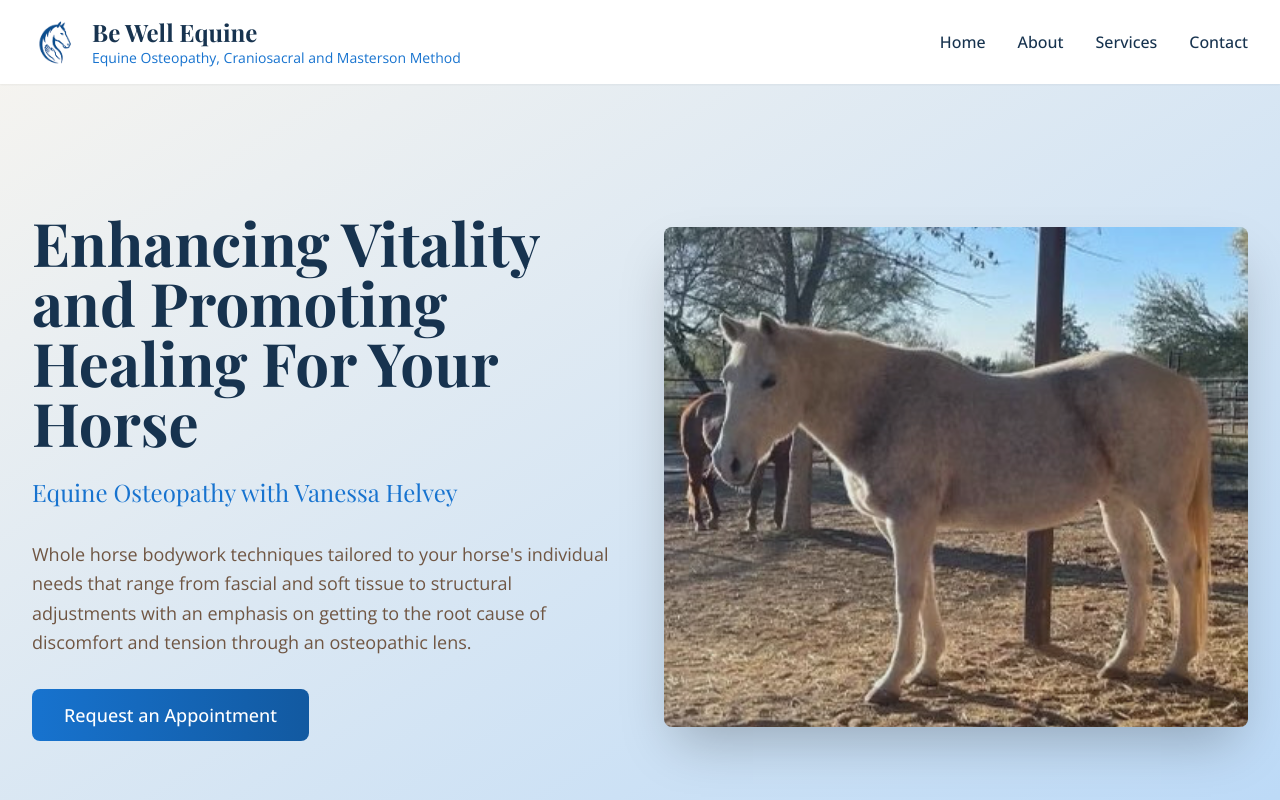
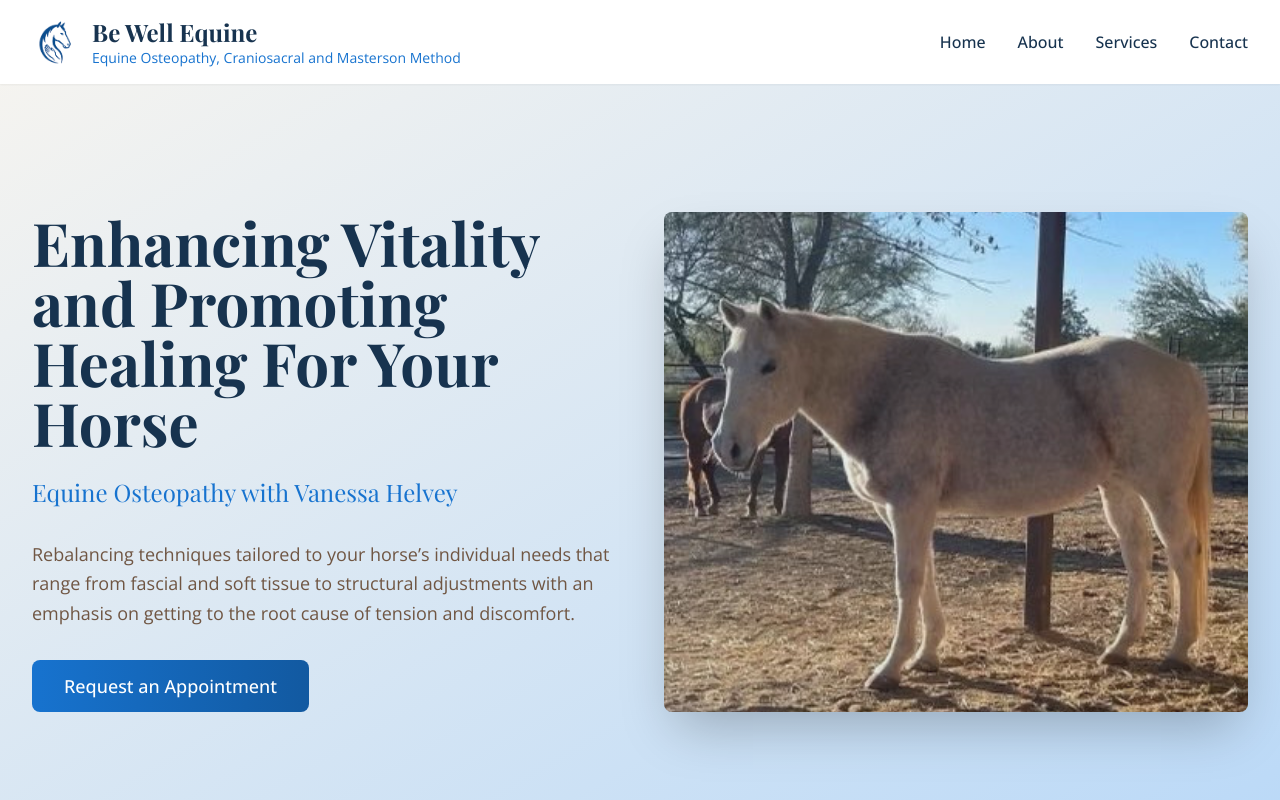
Before and after one commit to djangelic/bewellequine, a React (Vite) app: page / in a window 1280 px wide. Shown: the top 800 px of the page. Built offline with nearby package versions, Linux system fonts and the light colour scheme.

Commit message:
Update Hero.tsx

```diff
--- a/src/components/Hero.tsx
+++ b/src/components/Hero.tsx
@@ -15,7 +15,7 @@ const Hero = () => {
               Equine Osteopathy with Vanessa Helvey
             </h2>
             <p className="text-lg text-earth mb-8 leading-relaxed">
-              Whole horse bodywork techniques tailored to your horse's individual needs that range from fascial and soft tissue to structural adjustments with an emphasis on getting to the root cause of discomfort and tension through an osteopathic lens.
+              Rebalancing techniques tailored to your horse’s individual needs that range from fascial and soft tissue to structural adjustments with an emphasis on getting to the root cause of tension and discomfort.
             </p>
             <div className="flex flex-col sm:flex-row gap-4">
               <a
```
